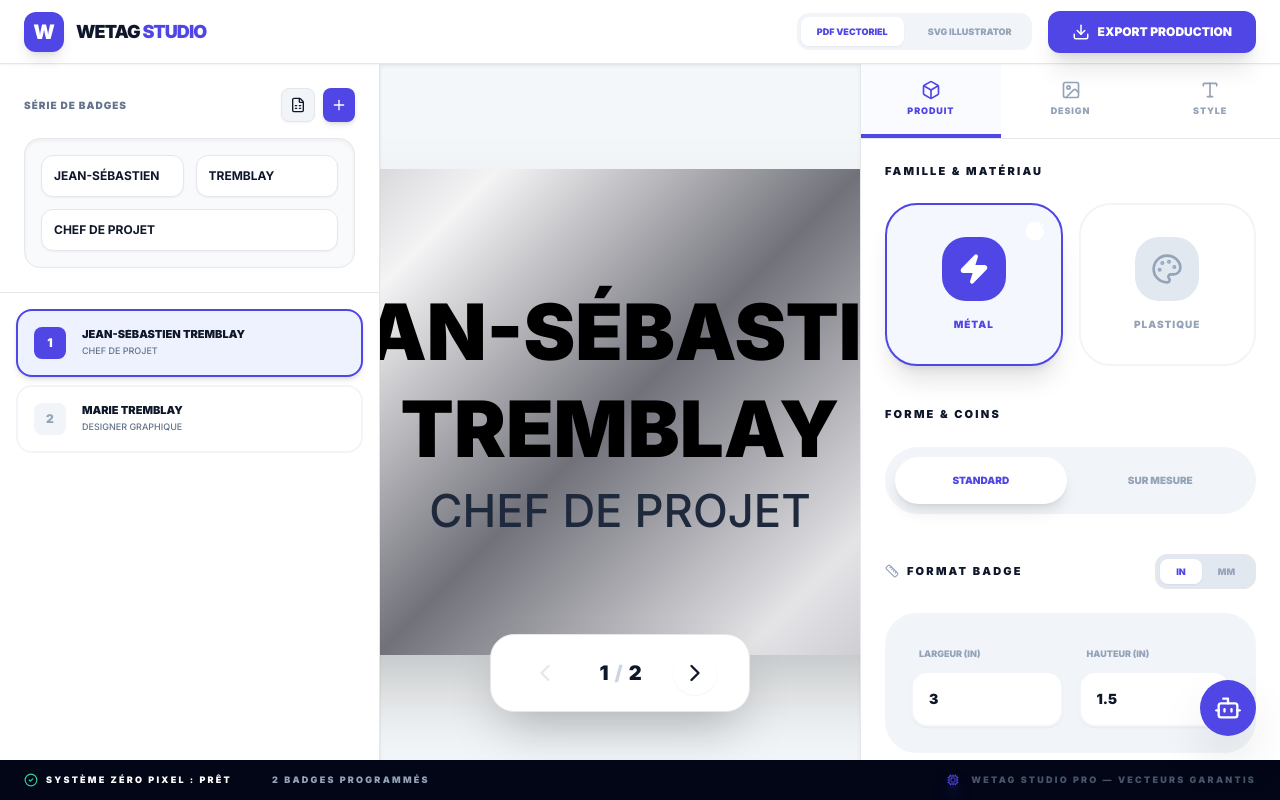
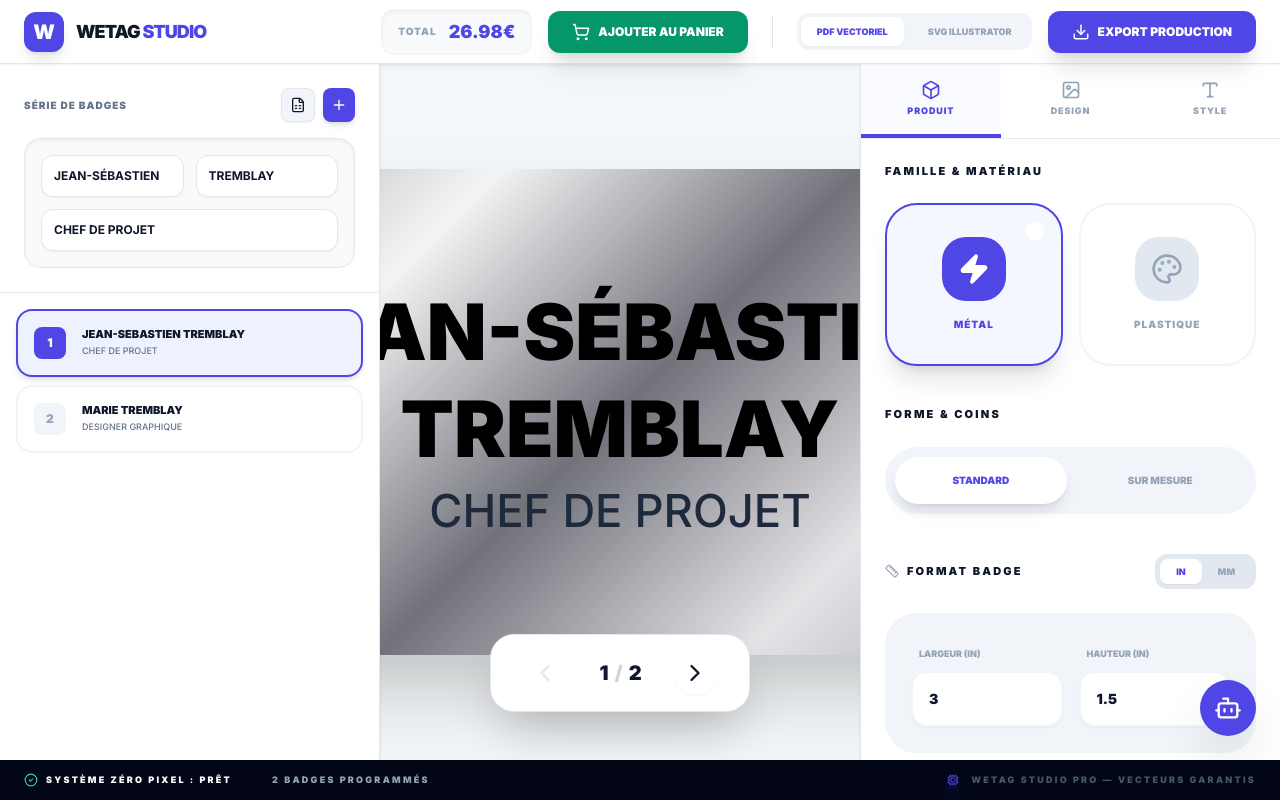
Before and after one commit to jihedr-ai/bot, a React (Vite) app: page / in a window 1280 px wide. Built offline with nearby package versions, Linux system fonts and the light colour scheme.

Commit message:
Add files via upload

```diff
--- a/App.tsx
+++ b/App.tsx
@@ -43,6 +43,7 @@ import {
   Send,
   User,
   Sparkle,
+  ShoppingCart,
 } from "lucide-react";
 import * as XLSX from "xlsx";
 import { jsPDF } from "jspdf";
@@ -62,7 +63,7 @@ import {
   NametagItem,
   StudioState,
 } from "./types";
-import { PLASTIC_COLORS, METAL_FINISHES, FONTS, DEFAULT_STYLE } from "./constants";
+import { PLASTIC_COLORS, METAL_FINISHES, FONTS, DEFAULT_STYLE, PRICING } from "./constants";
 
 // -------------------- Unit Conversion Helpers --------------------
 const IN_TO_MM = 25.4;
@@ -2167,6 +2168,58 @@ const getLayoutClasses = () => {
   const isLogoVectorized = state.isLogoVectorized;
   const handleFinalExportDisabled = isExporting;
 
+  // -------------------- Magento Integration --------------------
+  const calculateTotalPrice = () => {
+    let base = state.material === MaterialFamily.METAL ? PRICING.METAL_BASE : PRICING.PLASTIC_BASE;
+    if (state.shape === ShapeType.CUSTOM) base += PRICING.CUSTOM_SHAPE_EXTRA;
+    if (state.attachment === AttachmentType.MAGNET) base += PRICING.MAGNET_EXTRA;
+
+    const count = state.items.length;
+    let total = base * count;
+
+    // Apply volume discounts
+    const discount = PRICING.DISCOUNTS.find(d => count >= d.min && count <= d.max);
+    if (discount) {
+      total = total * (1 - discount.rate);
+    }
+
+    return total;
+  };
+
+  const handleAddToCart = () => {
+    const totalPrice = calculateTotalPrice();
+    const data = {
+      type: 'WETAG_ADD_TO_CART',
+      payload: {
+        sku: 'NAMETAG-CUSTOM', // Default SKU, should match Magento product
+        qty: state.items.length,
+        price: totalPrice / state.items.length,
+        totalPrice: totalPrice,
+        options: {
+          material: state.material,
+          finish_color: state.material === MaterialFamily.METAL ? state.metalFinish : state.plasticColor,
+          shape: state.shape,
+          dimensions: `${formatDimension(state.dimensions.width, state.dimensions.unit)}x${formatDimension(state.dimensions.height, state.dimensions.unit)}${state.dimensions.unit}`,
+          attachment: state.attachment,
+          items_list: state.items.map(i => `${i.firstName} ${i.lastName} (${i.title})`).join(' | '),
+          logo_url: state.logo ? "Logo inclus dans la configuration" : "Aucun logo",
+        },
+        // We can also send the full state for advanced processing
+        full_config: state
+      }
+    };
+
+    // Send message to Magento parent window
+    if (window.parent !== window) {
+      window.parent.postMessage(data, '*');
+      // You can also trigger a visual feedback
+      alert("Votre configuration a été envoyée au panier Magento !");
+    } else {
+      console.log("Magento Integration Data:", data);
+      alert("Mode démo : Les données ont été générées (voir console). En production, cela ajouterait au panier Magento.");
+    }
+  };
+
   return (
     <div className="h-screen flex flex-col bg-[#f8fafc] overflow-hidden text-[#0f172a] font-medium">
       {/* Validator grid (offscreen but still renderable) */}
@@ -2208,6 +2261,21 @@ const getLayoutClasses = () => {
         </div>
 
         <div className="flex items-center gap-4">
+          <div className="flex items-center px-4 py-2 bg-slate-50 rounded-xl border border-slate-100 shadow-inner">
+            <span className="text-[10px] font-black text-slate-400 uppercase tracking-widest mr-3">Total</span>
+            <span className="text-lg font-black text-indigo-600">{calculateTotalPrice().toFixed(2)}€</span>
+          </div>
+
+          <button
+            onClick={handleAddToCart}
+            className="flex items-center gap-2 px-6 py-3 bg-emerald-600 text-white rounded-xl font-black text-xs uppercase shadow-xl hover:bg-emerald-700 active:scale-95 transition-all"
+          >
+            <ShoppingCart size={18} />
+            Ajouter au Panier
+          </button>
+
+          <div className="w-px h-8 bg-slate-200 mx-2" />
+
           <div className="flex items-center gap-2 bg-slate-100 p-1 rounded-xl">
             <button
               onClick={() => setExportFormat("pdf")}
```
Also changed, not shown: 1 other file (tests, documents, lock files or other folders).
